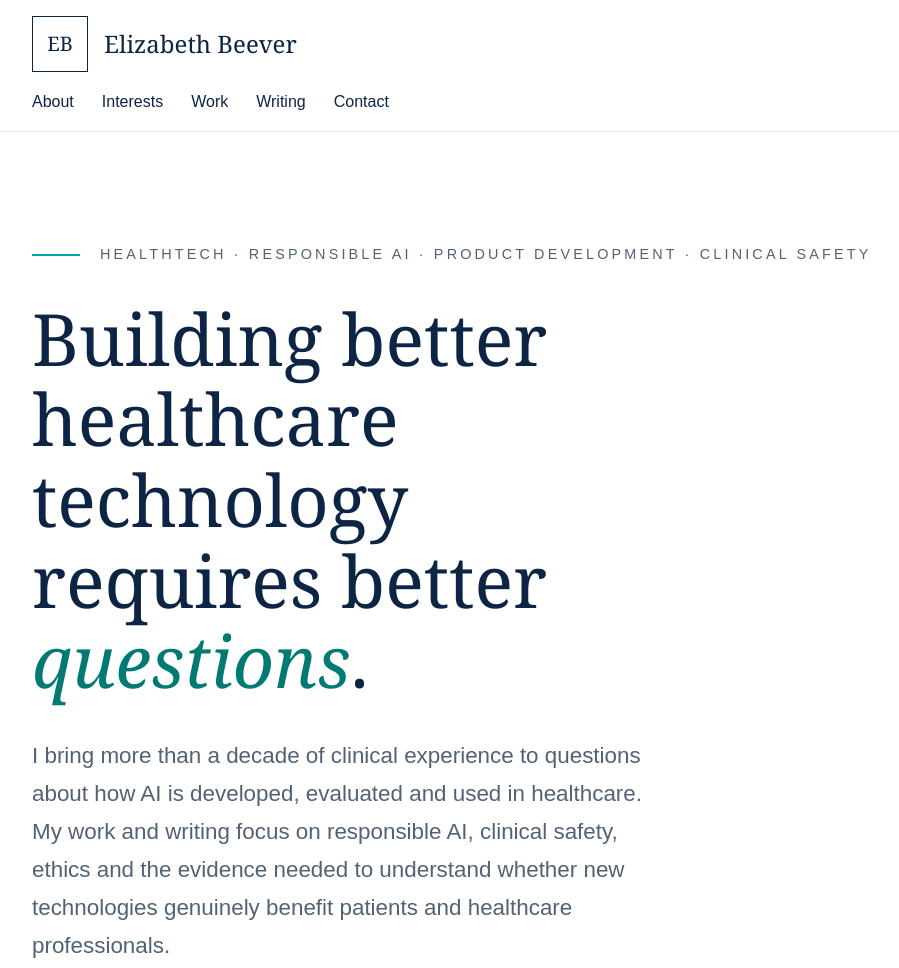
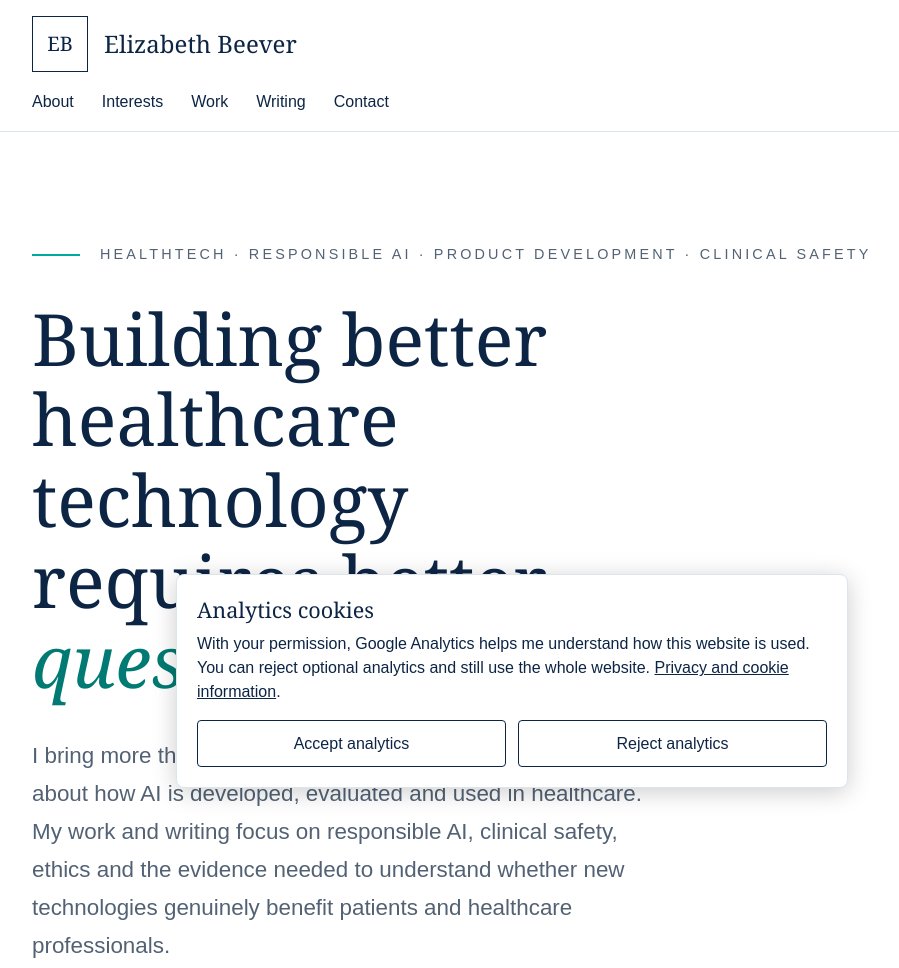
Before and after one commit to elizabethbeever-oss/elizabethbeever-site, a plain HTML site: page index.html in a window 1280 px wide. Shown: the top 968 px of the page, without its empty margins (128-1027 px from the left). Drawn offline with Linux system fonts and the light colour scheme.

Commit message:
Add consent-gated GA4 to index.html

```diff
--- a/index.html
+++ b/index.html
@@ -169,6 +169,8 @@
 
   @media (prefers-reduced-motion: reduce) { html { scroll-behavior: auto; } }
 </style>
+<link rel="stylesheet" href="/analytics-consent.css">
+<script defer src="/analytics-consent.js"></script>
 </head>
 <body>
 
@@ -323,7 +325,7 @@
     <p><a href="https://intelligenceinpractice.substack.com/">Intelligence in Practice on Substack</a></p>
     <p>&copy; 2026 Elizabeth Beever</p>
   </div>
-</footer>
+<p><a href="/privacy.html">Privacy and cookies</a></p></footer>
 <script src="/scrollspy.js" defer></script>
 </body>
 </html>
```
